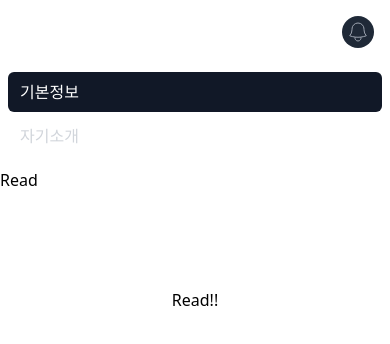
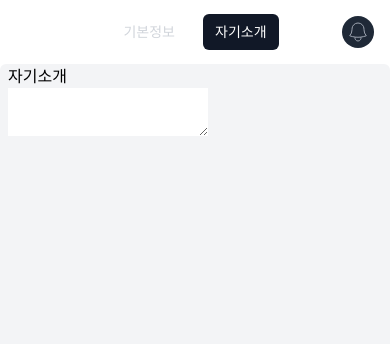
Before and after one commit to parkSujinSeoul/ResumeOfNext, a Next.js app: page /resume/basicInfo in a window 390 px wide. Shown: the top 344 px of the page. Built offline with nearby package versions, Linux system fonts and the light colour scheme.

Commit message:
[feat] 메뉴 속성 선택 값에 다라 달라지도록 수정

```diff
--- a/src/app/layout.tsx
+++ b/src/app/layout.tsx
@@ -9,7 +9,9 @@ export default function RootLayout({
     <html lang="en">
       <body>
         <LNB />
-        {children}
+        <div className="mx-auto max-w-7xl px-2 sm:px-6 lg:px-8 bg-gray-100 rounded-md">
+          {children}
+        </div>
       </body>
     </html>
   );
--- a/src/app/resume/basicInfo/layout.tsx
+++ b/src/app/resume/basicInfo/layout.tsx
@@ -4,7 +4,8 @@ type LayoutProps = {
 export default function Layout(props: LayoutProps) {
   return (
     <form>
-      <h2>Read</h2>
+      <h2>자기소개 </h2>
+      <textarea></textarea>
       {props.children}
     </form>
   );
--- a/src/app/resume/basicInfo/page.tsx
+++ b/src/app/resume/basicInfo/page.tsx
@@ -1,7 +1,7 @@
 export default function Create() {
   return (
     <main className="flex min-h-screen flex-col items-center justify-between p-24">
-      <div> Read!!</div>
+      <div> </div>
     </main>
   );
 }
--- a/src/container/navigator/LNB.tsx
+++ b/src/container/navigator/LNB.tsx
@@ -1,34 +1,29 @@
 'use client';
 import Link from 'next/link';
-import { useState } from 'react';
-
+import { usePathname } from 'next/navigation';
 export default function Home() {
-  const [path, setPath] = useState('/');
+  const currentPage = usePathname();
   return (
     <nav>
       <div className="mx-auto max-w-7xl px-2 sm:px-6 lg:px-8">
         <div className="relative flex h-16 items-center justify-between">
           <div className="flex flex-1 items-center justify-center sm:items-stretch sm:justify-start">
-            <div className="hidden sm:ml-6 sm:block">
             <div className="flex space-x-4">
               <Link
                 href="/"
-                  className="bg-gray-900 text-white rounded-md px-3 py-2 text-sm font-medium"
+                className={`${currentPage === '/' ? 'bg-gray-900 text-white rounded-md px-3 py-2 text-sm font-medium' : 'text-gray-300 hover:bg-gray-700 hover:text-white rounded-md px-3 py-2 text-sm font-medium'}`}
                 aria-current="page"
                 role={'button'}
-                  onClick={() => setPath('/')}
               >
-                  기본정보 {path}
+                기본정보
               </Link>
               <Link
                 href="/resume/basicInfo"
                 role={'button'}
-                  onClick={() => setPath('/resume/basicInfo')}
-                  className="text-gray-300 hover:bg-gray-700 hover:text-white rounded-md px-3 py-2 text-sm font-medium"
+                className={`${currentPage === '/resume/basicInfo' ? 'bg-gray-900 text-white rounded-md px-3 py-2 text-sm font-medium' : 'text-gray-300 hover:bg-gray-700 hover:text-white rounded-md px-3 py-2 text-sm font-medium'}`}
               >
                 자기소개
               </Link>
-              </div>
             </div>
           </div>
           <div className="absolute inset-y-0 right-0 flex items-center pr-2 sm:static sm:inset-auto sm:ml-6 sm:pr-0">
@@ -51,27 +46,6 @@ export default function Home() {
           </div>
         </div>
       </div>
-      <div className="sm:hidden" id="mobile-menu">
-        <div className="space-y-1 px-2 pb-3 pt-2">
-          <a
-            href="/"
-            role={'button'}
-            onClick={() => setPath('/')}
-            className="bg-gray-900 text-white block rounded-md px-3 py-2 text-base font-medium"
-            aria-current="page"
-          >
-            기본정보
-          </a>
-          <a
-            href="/resume/basicInfo"
-            role={'button'}
-            onClick={() => setPath('/resume/basicInfo')}
-            className="text-gray-300 hover:bg-gray-700 hover:text-white block rounded-md px-3 py-2 text-base font-medium"
-          >
-            자기소개
-          </a>
-        </div>
-      </div>
     </nav>
   );
 }
```
Lines whose indentation alone changed are shown as unchanged.
